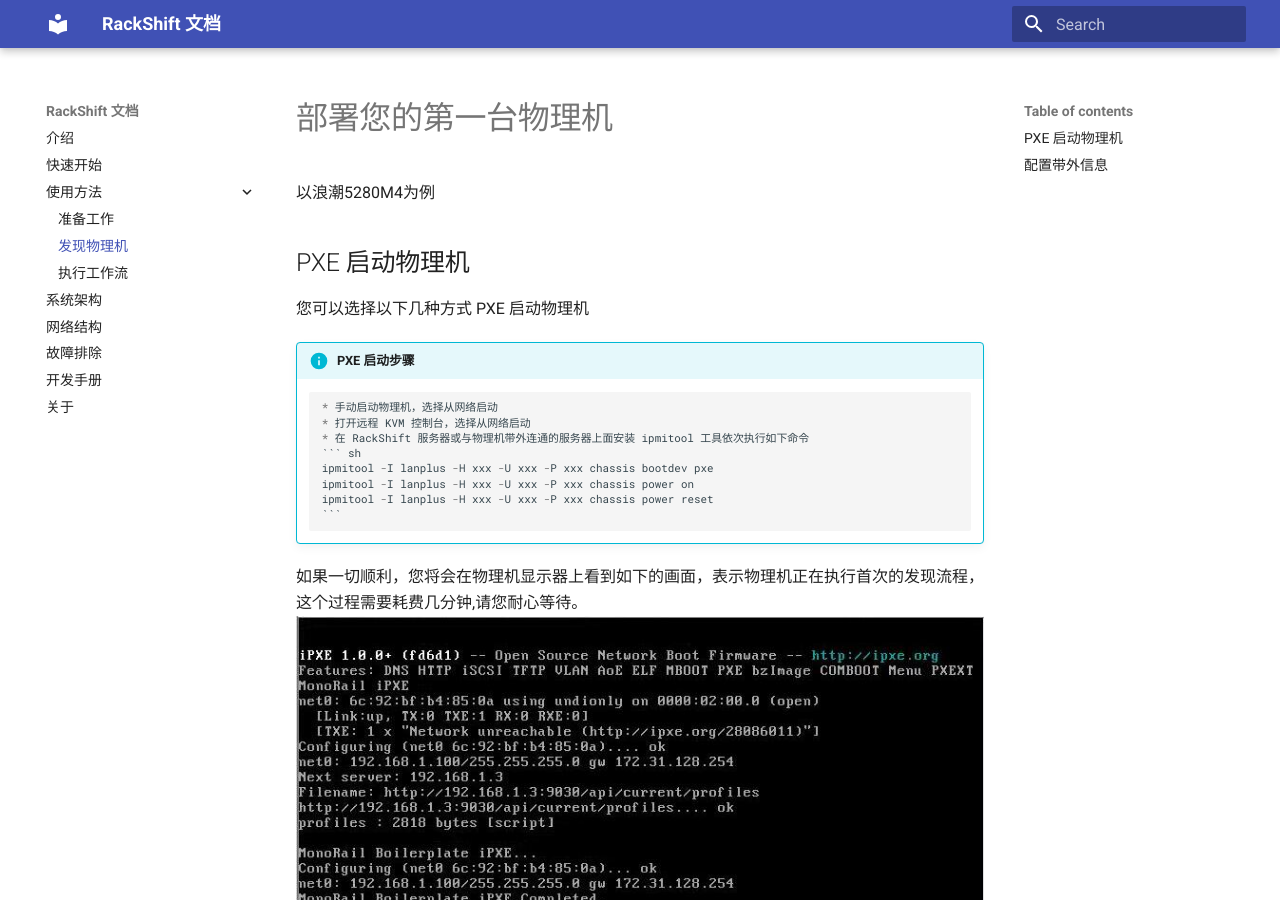
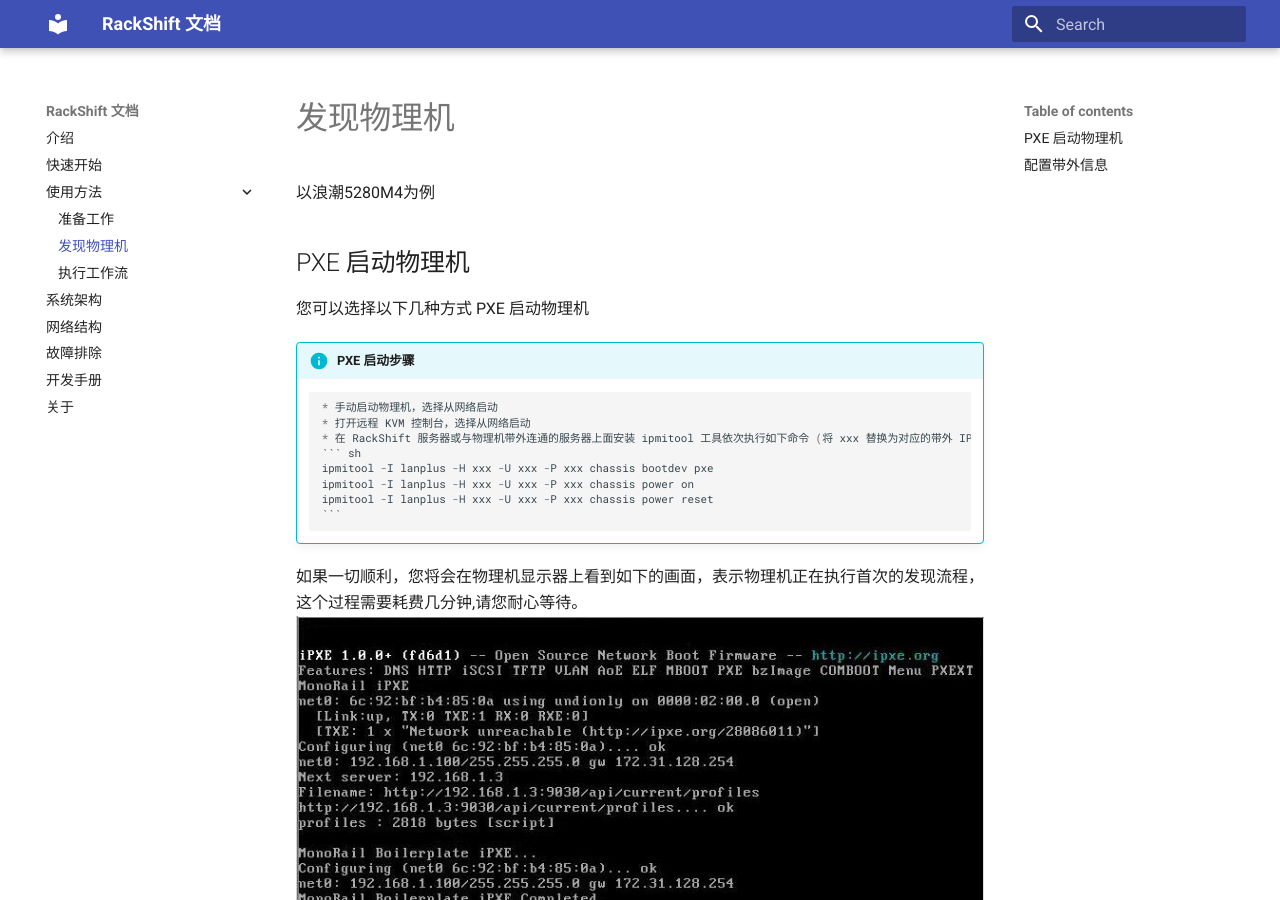
Before and after one commit to fit2cloud/rackshift-docs-static, an MkDocs documentation site: the page built from docs/discovery.md, in a window 1280 px wide and 900 px high. Built offline with MkDocs 1.6.1 and Material for MkDocs 9.7.7, drawn with Linux system fonts in a browser that asks for light colours.

Commit message:
docs:优化文档

````diff
--- a/docs/discovery.md
+++ b/docs/discovery.md
@@ -1,4 +1,4 @@
-# 部署您的第一台物理机
+# 发现物理机
   以浪潮5280M4为例
 
 ## PXE 启动物理机
@@ -7,7 +7,7 @@
 !!! info "PXE 启动步骤"
         * 手动启动物理机，选择从网络启动
         * 打开远程 KVM 控制台，选择从网络启动
-        * 在 RackShift 服务器或与物理机带外连通的服务器上面安装 ipmitool 工具依次执行如下命令
+        * 在 RackShift 服务器或与物理机带外连通的服务器上面安装 ipmitool 工具依次执行如下命令 (将 xxx 替换为对应的带外 IP，账号，密码)
         ``` sh
         ipmitool -I lanplus -H xxx -U xxx -P xxx chassis bootdev pxe
         ipmitool -I lanplus -H xxx -U xxx -P xxx chassis power on
````
